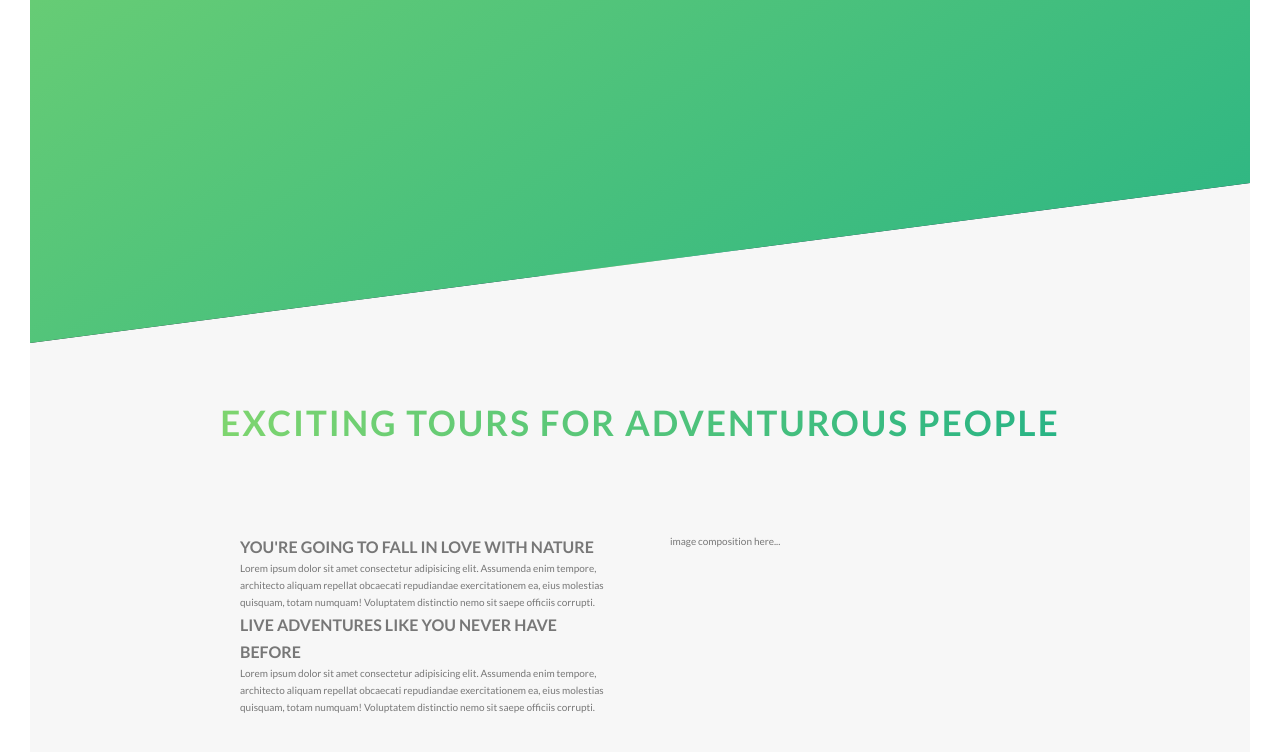
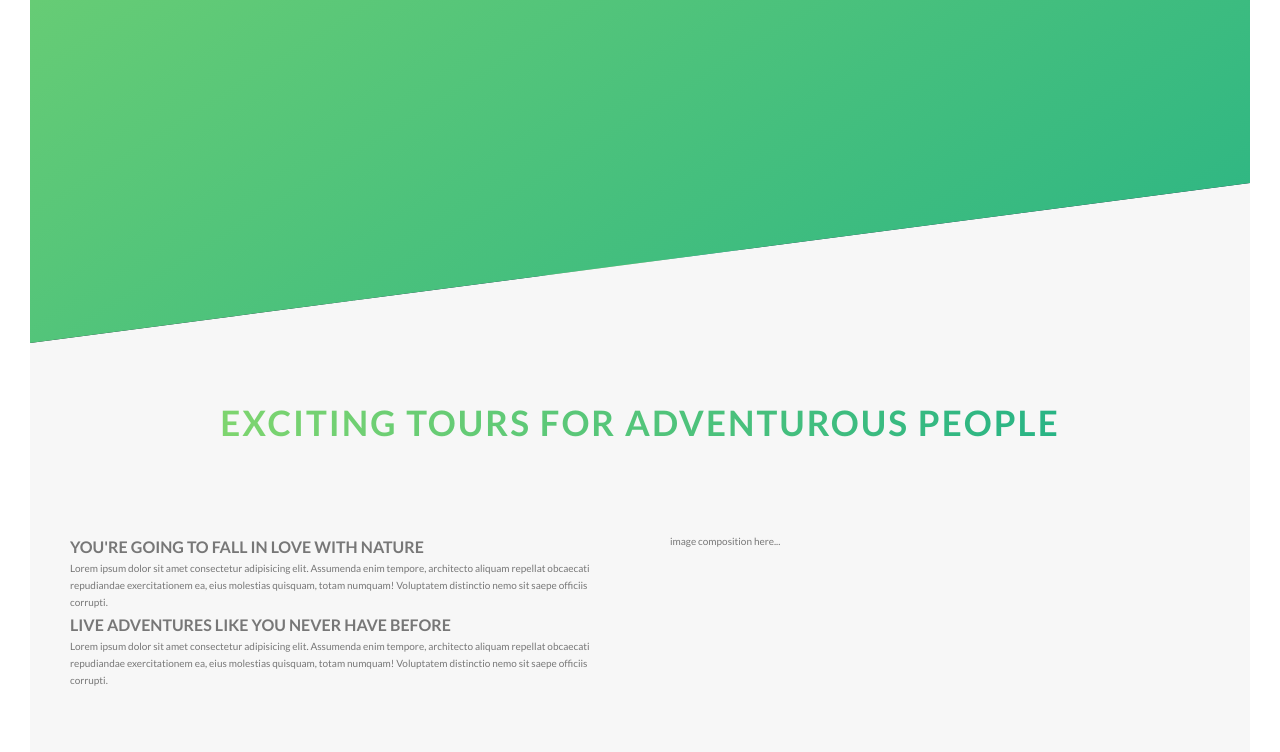
Before and after one commit to ssembatya-dennis/natours, a website: page index.html in a window 1280 px wide. Shown: the part 447-1199 px from the top of the page. Drawn offline with Linux system fonts and the light colour scheme.

Commit message:
change the max-width of the grid

```diff
--- a/sass/abstracts/_variables.scss
+++ b/sass/abstracts/_variables.scss
@@ -8,6 +8,6 @@ $color-white: #fff;
 $color-grey-light-1: #f7f7f7;
 
 //grid
-$grid-width: 80rem;
+$grid-width: 114rem;
 $gutter-horizontal: 6rem;
 $gutter-vertical: 8rem
```
Also changed, not shown: css/style.css, 1 other file.
